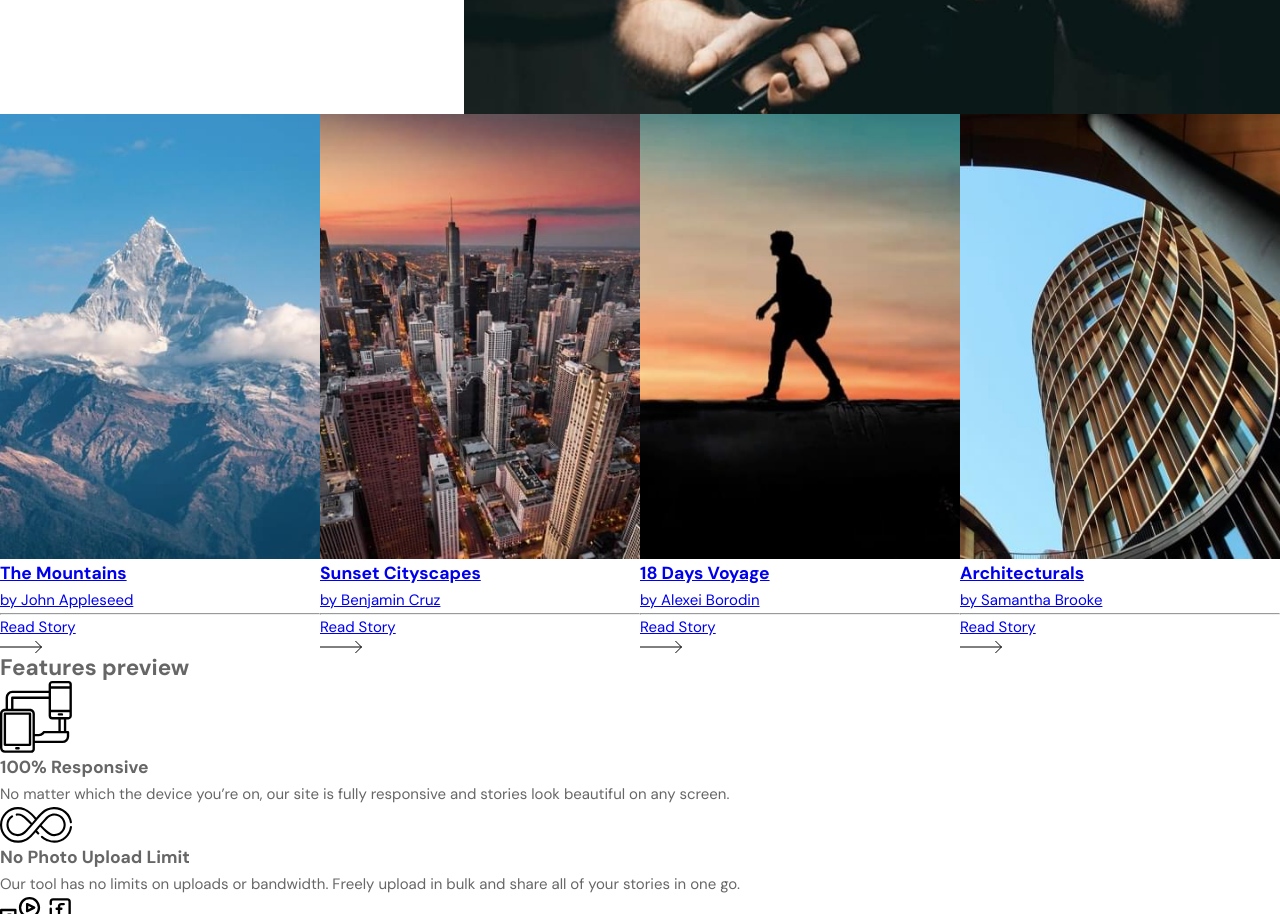
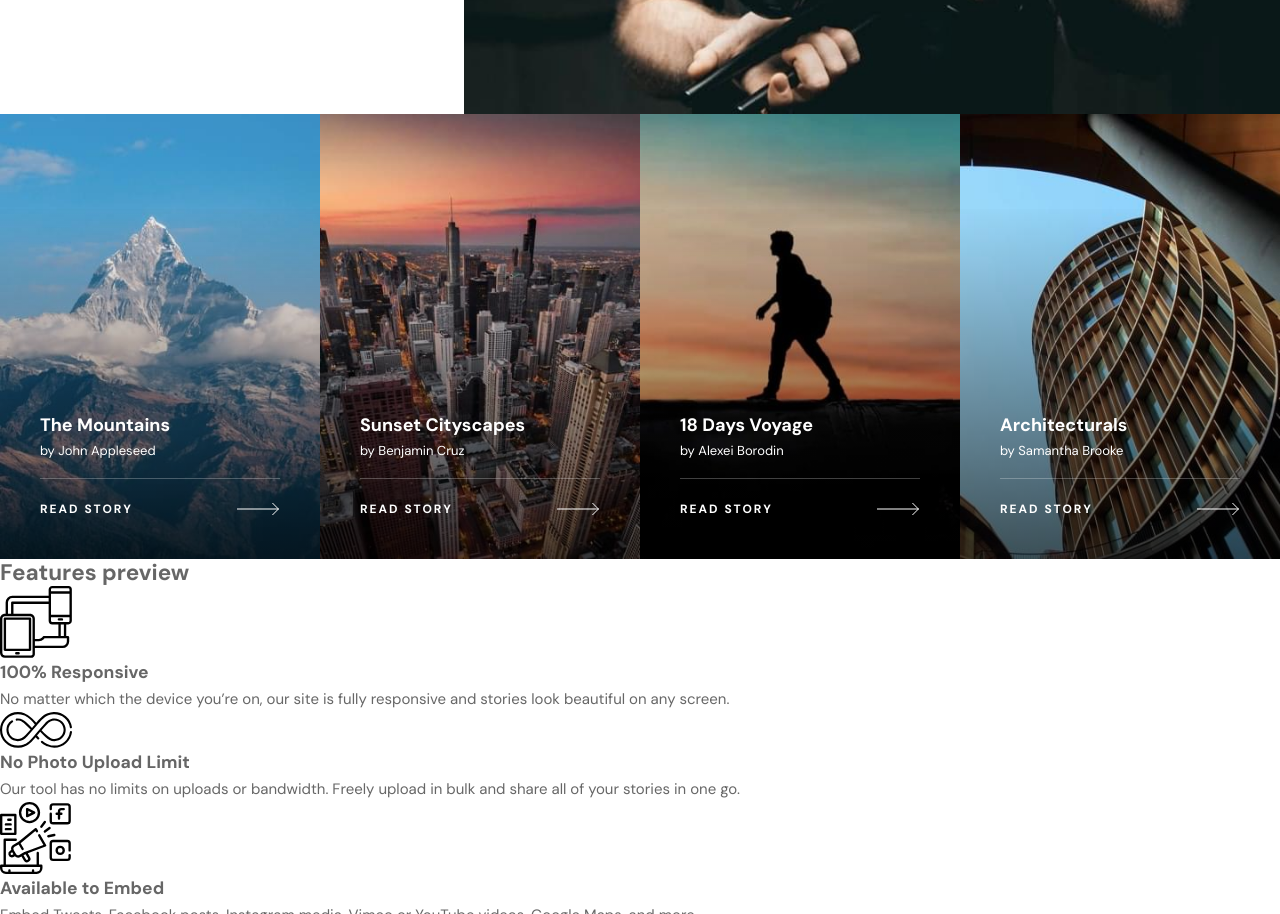
Before and after one commit to karolbanat/photosnap-multi-page-website, a website: page index.html in a window 1280 px wide. Shown: the part 1786-2700 px from the top of the page. Drawn offline with Linux system fonts and the light colour scheme.

Commit message:
Story card styling

```diff
--- a/index.html
+++ b/index.html
@@ -172,12 +172,11 @@
                     <a href="#"
                        class="card-link">
                         <article class="story-card">
-                            <picture>
+                            <picture class="story-card__picture">
                                 <source media="(min-width: 768px)"
                                         srcset="./dist/assets/stories/desktop/mountains.jpg">
                                 <img src="./dist/assets/stories/mobile/mountains.jpg"
-                                     alt="Mountains above the clouds."
-                                     class="story-card__image">
+                                     alt="Mountains above the clouds.">
                             </picture>
                             <header class="story-card__header">
                                 <h3 class="story-card__heading">The Mountains</h3>
@@ -185,7 +184,7 @@
                                 <hr class="story-card__visual-line">
                                 <p class="flex-between-centered">
                                     <span class="story-card__read-more">Read Story</span>
-                                    <img src="./dist/assets/shared/desktop/arrow.svg"
+                                    <img src="./dist/assets/shared/desktop/arrow-light.svg"
                                          alt="">
                                 </p>
                             </header>
@@ -199,12 +198,11 @@
                     <a href="#"
                        class="card-link">
                         <article class="story-card">
-                            <picture>
+                            <picture class="story-card__picture">
                                 <source media="(min-width: 768px)"
                                         srcset="./dist/assets/stories/desktop/cityscapes.jpg">
                                 <img src="./dist/assets/stories/mobile/cityscapes.jpg"
-                                     alt="Cityscapes in sunset from above."
-                                     class="story-card__image">
+                                     alt="Cityscapes in sunset from above.">
                             </picture>
                             <header class="story-card__header">
                                 <h3 class="story-card__heading">Sunset Cityscapes</h3>
@@ -212,7 +210,7 @@
                                 <hr class="story-card__visual-line">
                                 <p class="flex-between-centered">
                                     <span class="story-card__read-more">Read Story</span>
-                                    <img src="./dist/assets/shared/desktop/arrow.svg"
+                                    <img src="./dist/assets/shared/desktop/arrow-light.svg"
                                          alt="">
                                 </p>
                             </header>
@@ -226,12 +224,11 @@
                     <a href="#"
                        class="card-link">
                         <article class="story-card">
-                            <picture>
+                            <picture class="story-card__picture">
                                 <source media="(min-width: 768px)"
                                         srcset="./dist/assets/stories/desktop/18-days-voyage.jpg">
                                 <img src="./dist/assets/stories/mobile/18-days-voyage.jpg"
-                                     alt="Outline of a man walking in the sunset."
-                                     class="story-card__image">
+                                     alt="Outline of a man walking in the sunset.">
                             </picture>
                             <header class="story-card__header">
                                 <h3 class="story-card__heading">18 Days Voyage</h3>
@@ -239,7 +236,7 @@
                                 <hr class="story-card__visual-line">
                                 <p class="flex-between-centered">
                                     <span class="story-card__read-more">Read Story</span>
-                                    <img src="./dist/assets/shared/desktop/arrow.svg"
+                                    <img src="./dist/assets/shared/desktop/arrow-light.svg"
                                          alt="">
                                 </p>
                             </header>
@@ -253,12 +250,11 @@
                     <a href="#"
                        class="card-link">
                         <article class="story-card">
-                            <picture>
+                            <picture class="story-card__picture">
                                 <source media="(min-width: 768px)"
                                         srcset="./dist/assets/stories/desktop/architecturals.jpg">
                                 <img src="./dist/assets/stories/mobile/architecturals.jpg"
-                                     alt="Building with pretty shape."
-                                     class="story-card__image">
+                                     alt="Building with pretty shape.">
                             </picture>
                             <header class="story-card__header">
                                 <h3 class="story-card__heading">Architecturals</h3>
@@ -266,7 +262,7 @@
                                 <hr class="story-card__visual-line">
                                 <p class="flex-between-centered">
                                     <span class="story-card__read-more">Read Story</span>
-                                    <img src="./dist/assets/shared/desktop/arrow.svg"
+                                    <img src="./dist/assets/shared/desktop/arrow-light.svg"
                                          alt="">
                                 </p>
                             </header>
--- a/src/sass/components/_index.scss
+++ b/src/sass/components/_index.scss
@@ -1,4 +1,5 @@
 @forward './buttons';
 @forward './links';
+@forward './cards';
 @forward './primary-navigation';
 @forward './content-piece';
--- /dev/null
+++ b/src/sass/components/cards/_index.scss
@@ -0,0 +1 @@
+@forward './story-card';
--- /dev/null
+++ b/src/sass/components/cards/_story-card.scss
@@ -0,0 +1,66 @@
+@use '../../abstracts/mixins' as mxn;
+
+.story-card {
+	--layer-1: 10;
+	--layer-2: 20;
+	position: relative;
+	display: grid;
+
+	/* shadow between header and image */
+	&::before {
+		content: '';
+		position: absolute;
+		z-index: var(--layer-1);
+		inset: auto 0 0;
+		height: min(35rem, 100%);
+		background-image: linear-gradient(to bottom, hsl(0deg 0% 0% / 0.01), hsl(0deg 0% 0% / 0.66));
+	}
+
+	/* image and content are in the same cell in card grid */
+	&__picture,
+	&__header {
+		grid-column: 1;
+		grid-row: 1;
+	}
+
+	&__picture img {
+		width: 100%;
+		object-fit: cover;
+	}
+
+	&__header {
+		z-index: var(--layer-2); // place content on top so shadow won't cover it
+		align-self: end; // place content at the bottom of the grid cell
+		padding-inline: 3.2rem;
+		padding-block: 4rem;
+		color: var(--clr-neutral-100);
+		@include mxn.mq(medium) {
+			padding-inline: 4rem;
+		}
+	}
+
+	&__heading {
+		font-size: var(--fz-500);
+		font-weight: var(--fw-bold);
+	}
+
+	&__author {
+		font-size: var(--fz-300);
+	}
+
+	&__visual-line {
+		height: 1px;
+		margin-block-start: 1.6rem;
+		margin-block-end: 2rem;
+		background-color: var(--clr-neutral-100);
+		border: none;
+		opacity: 0.25;
+	}
+
+	&__read-more {
+		font-size: var(--fz-200);
+		font-weight: var(--fw-bold);
+		text-transform: uppercase;
+		letter-spacing: var(--ls-500);
+	}
+}
--- /dev/null
+++ b/src/sass/components/links/_card-link.scss
@@ -0,0 +1,3 @@
+.card-link {
+	text-decoration: none;
+}
--- a/src/sass/components/links/_index.scss
+++ b/src/sass/components/links/_index.scss
@@ -1,2 +1,3 @@
 @forward './link';
 @forward './point-link';
+@forward './card-link';
--- a/src/sass/layout/_flex.scss
+++ b/src/sass/layout/_flex.scss
@@ -9,3 +9,9 @@
 		justify-content: normal;
 	}
 }
+
+.flex-between-centered {
+	display: flex;
+	align-items: center;
+	justify-content: space-between;
+}
--- a/src/sass/layout/_grid.scss
+++ b/src/sass/layout/_grid.scss
@@ -39,7 +39,7 @@
 
 .doubling-grid {
 	display: grid;
-	@include mxn.mq(medium) {
+	@include mxn.mq(small) {
 		grid-template-columns: repeat(2, 1fr);
 	}
 	@include mxn.mq(large) {
```
Also changed, not shown: dist/css/main.min.css.
